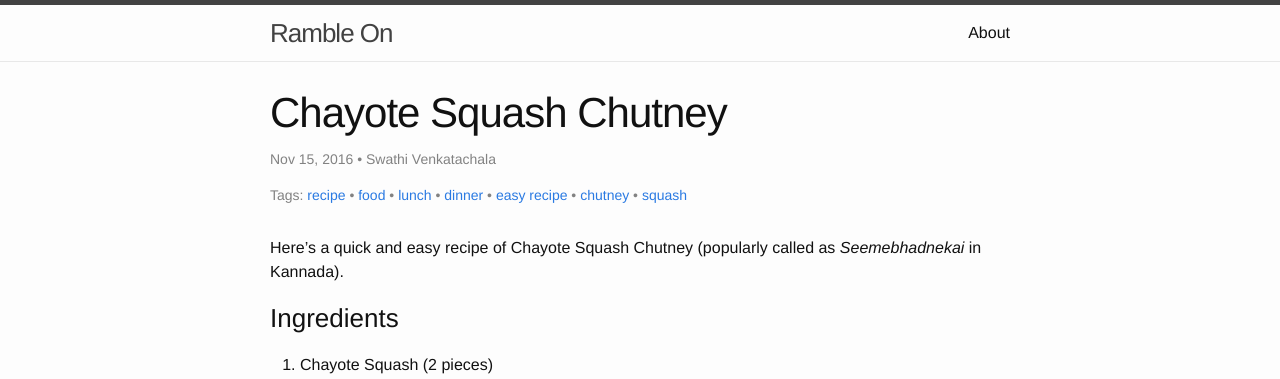
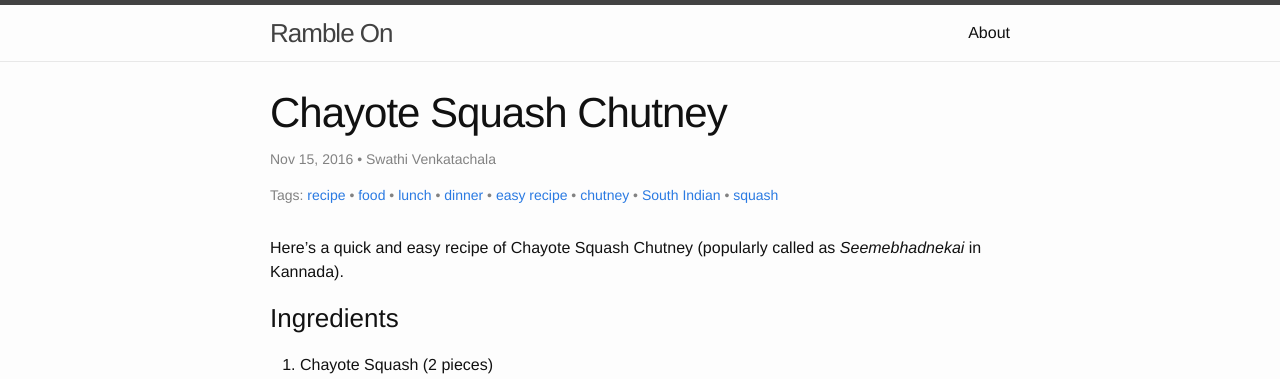
Before and after one commit to SwathiMystery/femgeekz.github.io, a Jekyll site: the page built from _posts/2016-11-15-chayote-squash-chutney.markdown, in a window 1280 px wide. Shown: the top 379 px of the page. Built offline with Jekyll 4.4.1, drawn with Linux system fonts in a browser that asks for light colours; comment, search, counter and statistics services are not loaded.

Commit message:
updated tag

```diff
--- a/_posts/2016-11-15-chayote-squash-chutney.markdown
+++ b/_posts/2016-11-15-chayote-squash-chutney.markdown
@@ -11,6 +11,7 @@ tags:
 - dinner
 - easy recipe
 - chutney
+- South Indian
 - squash
 ---
 
```
